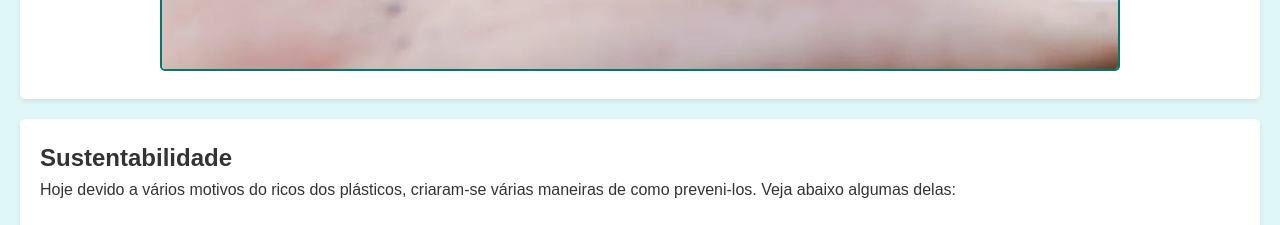
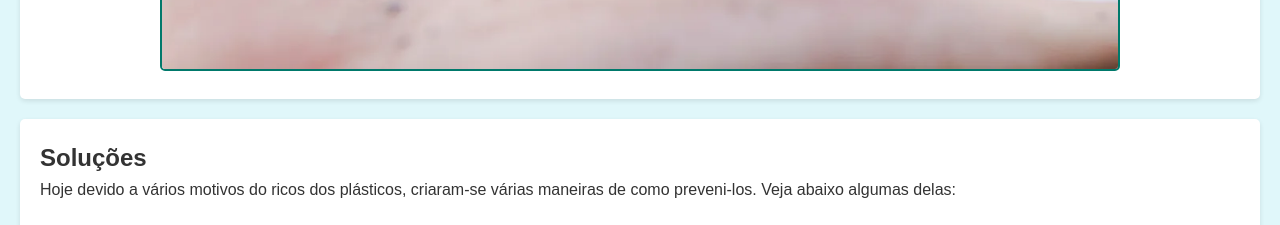
Before and after one commit to HeitorTravazapi007/Sspr2024, a plain HTML site: page index.html in a window 1280 px wide. Shown: the part 6020-6245 px from the top of the page. Drawn offline with Linux system fonts and the light colour scheme.

Commit message:
Update index.html

```diff
--- a/index.html
+++ b/index.html
@@ -129,7 +129,7 @@
 			</section>
 
 			<section id="dicas">
-				<h2>Sustentabilidade</h2>
+				<h2>Soluções</h2>
 				<p>Hoje devido a vários motivos do ricos dos plásticos, criaram-se várias maneiras de como preveni-los.
 				Veja abaixo algumas delas:</p>
 				<br>
```
